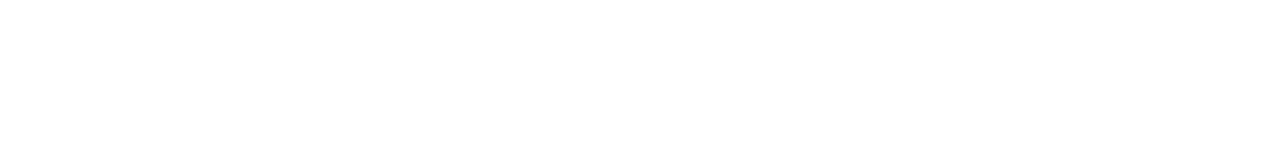
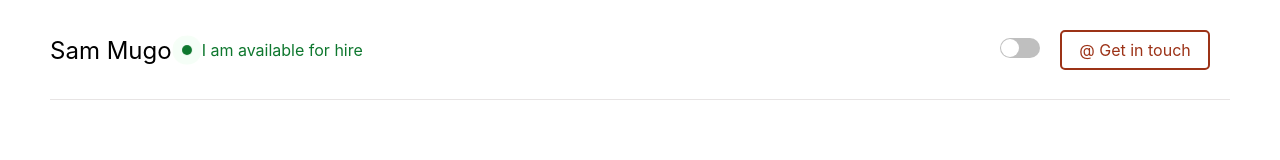
Before and after one commit to sam-mugo/Portfolio-v3, a plain HTML site: page index.html in a window 1280 px wide. Drawn offline with Linux system fonts and the light colour scheme.

Commit message:
navbar done for now

```diff
--- a/index.html
+++ b/index.html
@@ -9,7 +9,24 @@
 </head>
 <body>
 
-    <div class="container"></div>
+    <div class="container">
+        <nav>
+            <div class="main-intro">
+            <div class="intro">
+                <h1>Sam Mugo</h1>
+                <div class="pulse"></div>
+                <p>I am available for hire</p>
+            </div>
+            <div class="intouch">
+                <div class="dark-mode">
+                    <input type="checkbox" id="toggle" class="offscreen" />
+<label for="toggle" class="switch"></label>
+                </div>
+                <div class="mail" href="mailto:sam_mugo@yahoo.com">@ Get in touch</div>
+            </div>
+            </div>
+        </nav>
+    </div>
 
 
     <script src="script.js"></script>
--- a/style.css
+++ b/style.css
@@ -1,3 +1,139 @@
+* {
+    box-sizing: border-box;
+    padding: 0;
+    margin: 0;
+}
 body {
     background-color: #ffffff;
+    font-family: -apple-system, BlinkMacSystemFont, 'Segoe UI', Roboto, Oxygen, Ubuntu, Cantarell, 'Open Sans', 'Helvetica Neue', sans-serif;
 }
+
+.container {
+    margin-left: 50px;
+    margin-right: 50px;
+
+
+    background-color: rgb(255, 255, 255);
+
+}
+nav {
+    height: 100px;
+    align-items: center;
+    justify-content: space-evenly;
+    border-bottom: rgb(231, 228, 228) 1px solid;
+
+
+}
+.main-intro {
+    display: flex;
+    flex-direction: row;
+    align-items: center;
+    justify-content: space-between;
+
+
+    height: 100px;
+}
+.intro {
+    display: flex;
+    flex-direction: row;
+    align-items: center;
+    justify-content: space-around;
+
+
+
+
+}
+h1 {
+    font-weight: 400;
+}
+p {
+    font-size: 1em;
+    color: rgb(14, 119, 46);
+}
+
+.pulse {
+	background: rgb(14, 119, 46);
+	border-radius: 50%;
+	margin: 10px;
+	height: 10px;
+	width: 10px;
+
+	box-shadow: 0 0 0 0 rgb(0, 0, 0);
+	transform: scale(1);
+	animation: pulse 2s infinite;
+}
+
+@keyframes pulse {
+	0% {
+		transform: scale(0.95);
+		box-shadow: 0 0 0 0 rgba(9, 223, 55, 0.7);
+	}
+
+	70% {
+		transform: scale(1);
+		box-shadow: 0 0 0 10px rgba(11, 219, 74, 0);
+	}
+
+	100% {
+		transform: scale(0.95);
+		box-shadow: 0 0 0 0 rgba(44, 218, 10, 0);
+	}
+}
+.intouch {
+    float: right;
+    display: flex;
+    flex-direction: row;
+    align-items: center;
+
+}
+.switch {
+    position: relative;
+    display: inline-block;
+    width: 40px;
+    height: 20px;
+    background-color: rgba(0, 0, 0, 0.25);
+    border-radius: 20px;
+    transition: all 0.3s;
+  }
+
+.switch:after {
+    content: '';
+    position: absolute;
+    width: 18px;
+    height: 18px;
+    border-radius: 18px;
+    background-color: white;
+    top: 1px;
+    left: 1px;
+    transition: all 0.3s;
+  }
+
+input[type='checkbox']:checked + .switch:after {
+    transform: translateX(20px);
+  }
+
+input[type='checkbox']:checked + .switch {
+    background-color: #0c0f30;
+  }
+
+.offscreen {
+    position: absolute;
+    left: -9999px;
+  }
+
+.mail {
+    margin: 20px;
+    background-color: #ffffff;
+    padding: 8px;
+    width: 150px;
+    border: 2px solid rgb(156, 50, 23);
+    border-radius: 5px;
+    text-align: center;
+    color: rgb(156, 50, 23);
+}
+.mail:hover {
+    color: white;
+    cursor: pointer;
+    background-color: purple;
+    transition: 1s;
+}
```
